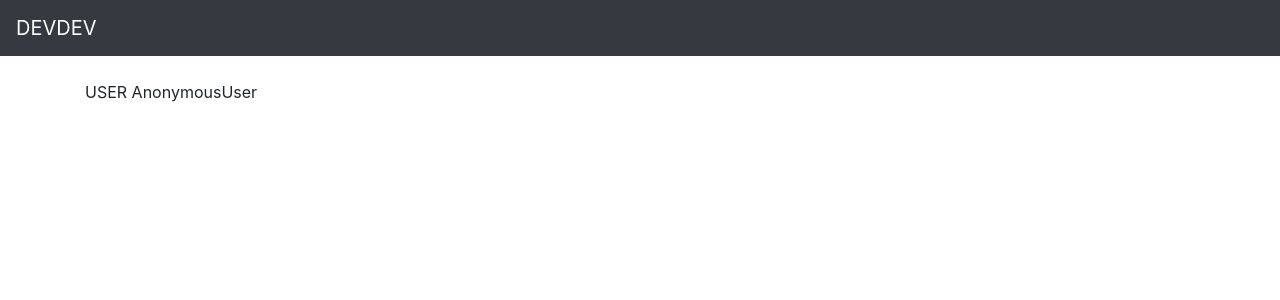
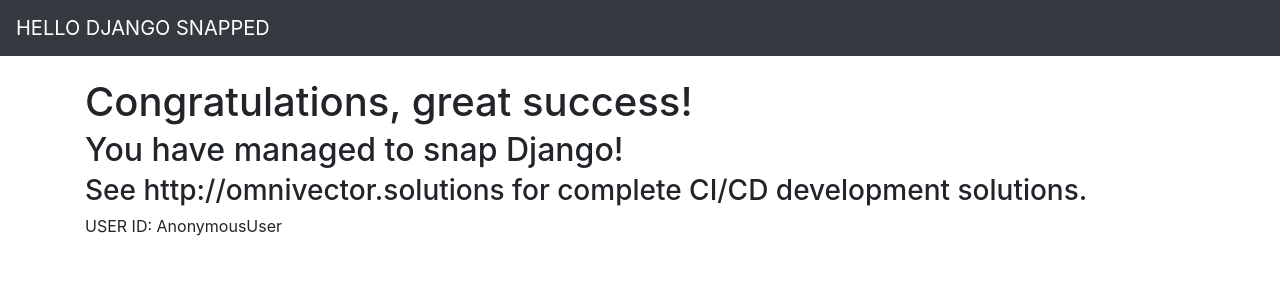
Before and after one commit to omnivector-solutions/snap-django-gunicorn-nginx, a Django app: page / in a window 1280 px wide. Shown: the top 300 px of the page. Run offline with Django 3.2, Linux system fonts and the light colour scheme; some libraries are stand-ins or nearby versions.

Commit message:
small touch ups

```diff
--- a/myapp/templates/base.html
+++ b/myapp/templates/base.html
@@ -13,7 +13,7 @@
     <link href="{% static "myapp/css/bootstrap.min.css" %}" rel="stylesheet">
     <link href="{% static "myapp/css/starter-template.css" %}" rel="stylesheet">
 
-    <title>DEVDEV</title>
+    <title>HELLO DJANGO SNAPPED</title>
     {% block css %}
     {% endblock %}
   </head>
@@ -21,7 +21,7 @@
   <body>
 
     <nav class="navbar navbar-expand-md navbar-dark bg-dark fixed-top">
-      <a class="navbar-brand" href="/">DEVDEV</a>
+      <a class="navbar-brand" href="/">HELLO DJANGO SNAPPED</a>
     </nav>
 
     <div class="container">
--- a/myapp/templates/home.html
+++ b/myapp/templates/home.html
@@ -1,7 +1,10 @@
 {% extends 'base.html' %}
 
 {% block content %}
+  <h1>Congratulations, great success!</h1>
+  <h2>You have managed to snap Django!</h2>
+  <h3>See http://omnivector.solutions for complete CI/CD development solutions.</h3>
   <div>
-  <p> USER {{ user }} </p>
+  <p> USER ID: {{ user }} </p>
   </div>
 {% endblock %}
```
